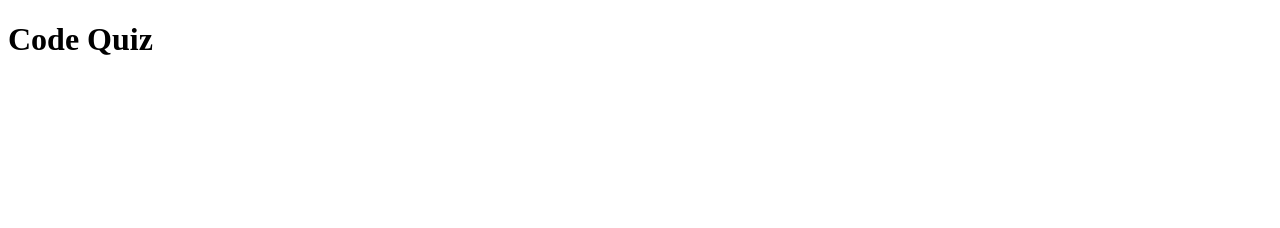
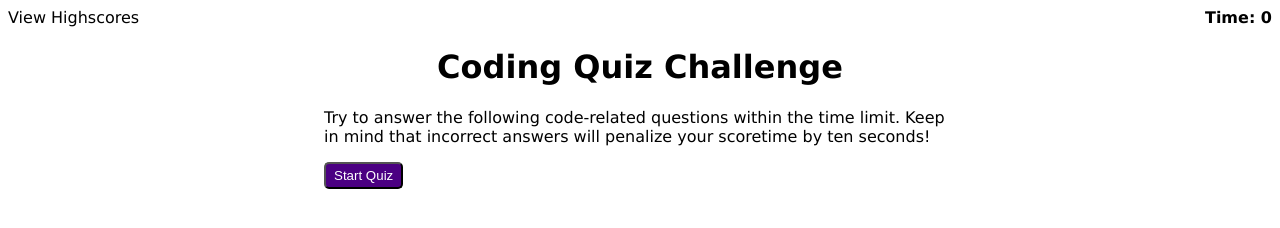
Before and after one commit to roan1088/code-quiz, a plain HTML site: page index.html in a window 1280 px wide. Drawn offline with Linux system fonts and the light colour scheme.

Commit message:
Updated index page and added css styles

```diff
--- a/index.html
+++ b/index.html
@@ -4,8 +4,23 @@
     <meta charset="UTF-8">
     <meta name="viewport" content="width=device-width, initial-scale=1.0">
     <title>Code Quiz</title>
+    <link rel="stylesheet" type="text/css" href="style.css">
 </head>
 <body>
-    <h1>Code Quiz</h1>
+    <!-- Header area -->
+    <header>
+        <a href="#">View Highscores</a>
+        <div class="timer-area">
+            <p>Time: <span id="timer">0</span></p>
+        </div>
+    </header>
+
+    <!-- Main area -->
+    <main class="container">
+        <h1>Coding Quiz Challenge</h1>
+        <p>Try to answer the following code-related questions within the time limit. Keep in mind that incorrect answers will penalize your scoretime by ten seconds!</p>
+        <button class="button">Start Quiz</button>
+    </main>
+
 </body>
 </html>
--- /dev/null
+++ b/style.css
@@ -0,0 +1,48 @@
+* {
+    box-sizing: border-box;
+}
+
+body {
+    font-family: Verdana, Geneva, Tahoma, sans-serif;
+}
+
+header a {
+    color: black;
+    text-decoration: none;
+}
+
+header p {
+    margin: 0;
+}
+
+.timer-area {
+    float: right;
+    overflow: auto;
+    font-weight: bold;
+}
+
+/* wrapper */
+.container {
+    width: 50%;
+    min-width: 400px;
+    margin: 0 auto;
+}
+
+h1 {
+    text-align: center;
+}
+/* button class */
+.button {
+    background: indigo;
+    color: white;
+    border-radius: 5px;
+    padding: 4px 8px;
+}
+
+.button:hover {
+    background: blueviolet;
+}
+
+.button:focus {
+    outline: none;
+}
```
